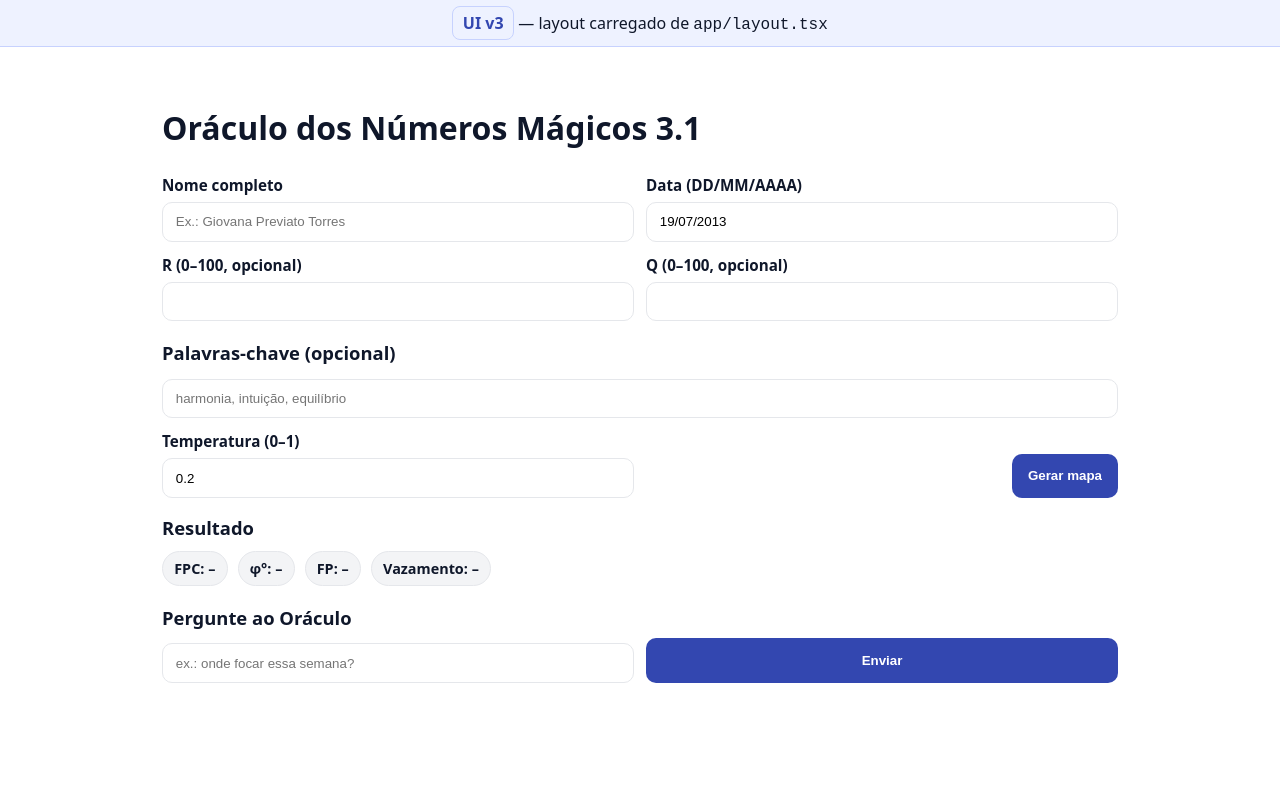
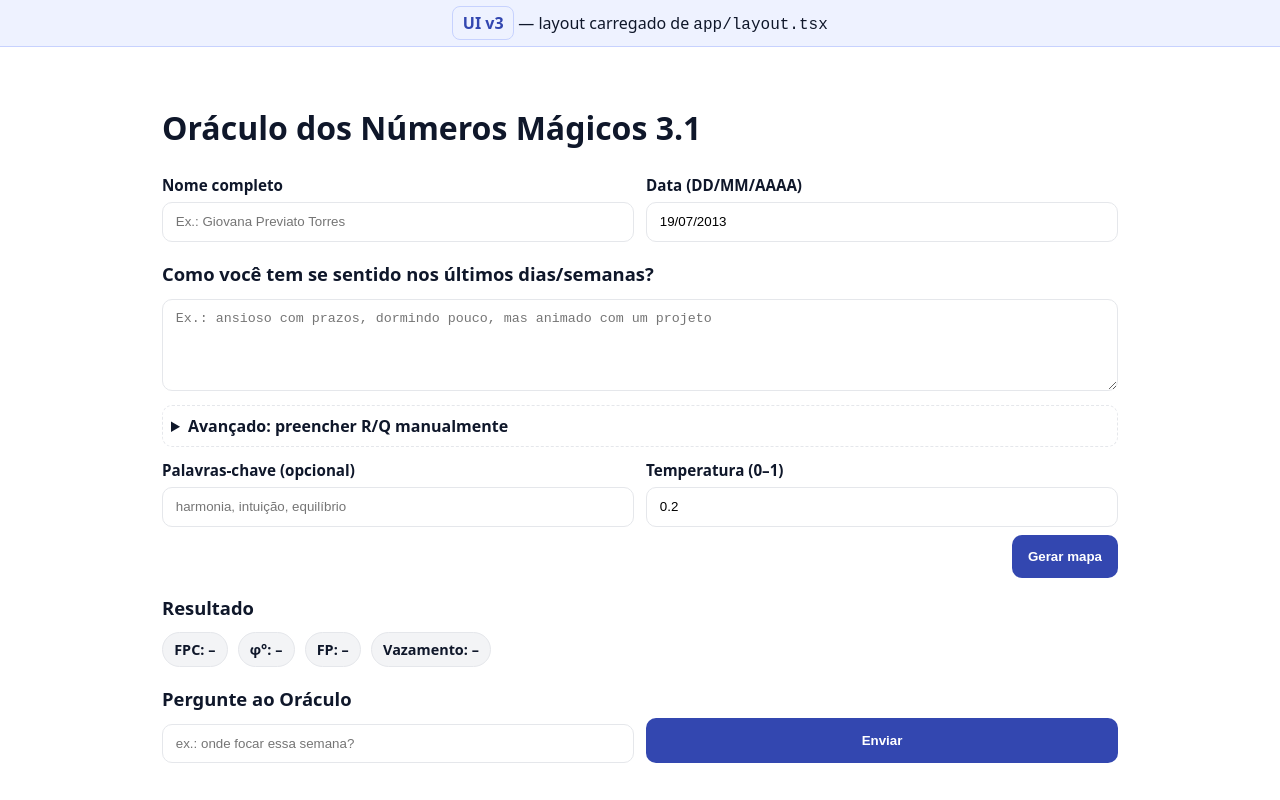
Before and after one commit to raydatorre/Novera, a Next.js app: page / in a window 1280 px wide. Built offline with nearby package versions, Linux system fonts and the light colour scheme.

Commit message:
Update page.tsx

```diff
--- a/app/page.tsx
+++ b/app/page.tsx
@@ -1,4 +1,3 @@
-// app/page.tsx
 'use client';
 import React, { useEffect, useState } from 'react';
 
@@ -18,28 +17,25 @@ type Reading = {
 };
 
 export default function Page() {
-  // Form
   const [fullName, setFullName] = useState('');
   const [dob, setDob] = useState('19/07/2013');
-  const [feel, setFeel] = useState('');
-  const [R, setR] = useState<string>('');          // opcional
-  const [Q, setQ] = useState<string>('');          // opcional
+  const [feel, setFeel] = useState(''); // como você tem se sentido
+  const [R, setR] = useState<string>(''); // manual opcional
+  const [Q, setQ] = useState<string>(''); // manual opcional
   const [kw, setKw] = useState('');
   const [temp, setTemp] = useState(0.2);
 
-  // App state
   const [loading, setLoading] = useState(false);
   const [error, setError] = useState<string | null>(null);
+
   const [reading, setReading] = useState<Reading | null>(null);
   const [history, setHistory] = useState<Msg[]>([]);
   const [chat, setChat] = useState('');
+
   const [recalc, setRecalc] = useState<{ FPC: number; phi_deg: number; FP: number } | null>(null);
   const [raw, setRaw] = useState<any>(null);
 
-  // restore
-  useEffect(() => {
-    try { const saved = localStorage.getItem('oraculo:last'); if (saved) setReading(JSON.parse(saved)); } catch {}
-  }, []);
+  useEffect(() => { try { const s = localStorage.getItem('oraculo:last'); if (s) setReading(JSON.parse(s)); } catch {} }, []);
   useEffect(() => { if (reading) localStorage.setItem('oraculo:last', JSON.stringify(reading)); }, [reading]);
 
   async function generate() {
@@ -50,8 +46,8 @@ export default function Page() {
         body: JSON.stringify({
           full_name: fullName,
           dob_DDMMYYYY: dob,
-          feelings: feel,
-          R: R.trim() ? Number(R) : null,
+          feelings: feel,                 // <<< estimador de R/Q
+          R: R.trim() ? Number(R) : null, // opcional manual
           Q: Q.trim() ? Number(Q) : null,
           keywords: kw,
           temperature: temp
@@ -61,7 +57,7 @@ export default function Page() {
       if (j.error) throw new Error(j.detail || 'Falha');
       setReading(j);
       setRaw(j.raw_model ?? null);
-    } catch (e: any) {
+    } catch (e:any) {
       setError(e?.message || 'Erro ao gerar');
     } finally { setLoading(false); }
   }
@@ -82,49 +78,55 @@ export default function Page() {
         setReading(r => r ? { ...r, metrics: { ...r.metrics, ...j.updated.metrics } } : r);
       }
     } catch {
-      setHistory(h => [...h, { role: 'assistant', content: 'Falha ao responder.' }]);
+      setHistory(h => [...h, { role:'assistant', content:'Falha ao responder.' }]);
     }
   }
 
   const m = reading?.metrics || {};
+
   return (
     <div className="container">
       <h1>Oráculo dos Números Mágicos 3.1</h1>
 
       <div className="grid g2" style={{ marginTop: 12 }}>
         <label>Nome completo
-          <input className="inp" value={fullName} onChange={e => setFullName(e.target.value)} placeholder="Ex.: Giovana Previato Torres" />
+          <input className="inp" value={fullName} onChange={e=>setFullName(e.target.value)} placeholder="Ex.: Giovana Previato Torres" />
         </label>
         <label>Data (DD/MM/AAAA)
-          <input className="inp" value={dob} onChange={e => setDob(e.target.value)} placeholder="19/07/2013" />
+          <input className="inp" value={dob} onChange={e=>setDob(e.target.value)} placeholder="19/07/2013" />
         </label>
       </div>
 
+      <label className="sectionTitle">Como você tem se sentido nos últimos dias/semanas?</label>
+      <textarea className="txt" rows={3} value={feel} onChange={e=>setFeel(e.target.value)} placeholder="Ex.: ansioso com prazos, dormindo pouco, mas animado com um projeto" />
+
+      <details style={{ marginTop: 8 }}>
+        <summary>Avançado: preencher R/Q manualmente</summary>
+        <div className="grid g2" style={{ marginTop: 12 }}>
+          <label>R (0–100)
+            <input className="inp" type="number" min={0} max={100} value={R} onChange={e=>setR(e.target.value)} />
+          </label>
+          <label>Q (0–100)
+            <input className="inp" type="number" min={0} max={100} value={Q} onChange={e=>setQ(e.target.value)} />
+          </label>
+        </div>
+      </details>
+
       <div className="grid g2" style={{ marginTop: 12 }}>
-        <label>R (0–100, opcional)
-          <input className="inp" type="number" min={0} max={100} value={R} onChange={e => setR(e.target.value)} />
+        <label>Palavras-chave (opcional)
+          <input className="inp" value={kw} onChange={e=>setKw(e.target.value)} placeholder="harmonia, intuição, equilíbrio" />
         </label>
-        <label>Q (0–100, opcional)
-          <input className="inp" type="number" min={0} max={100} value={Q} onChange={e => setQ(e.target.value)} />
+        <label>Temperatura (0–1)
+          <input className="inp" type="number" step={0.1} min={0} max={1} value={temp} onChange={e=>setTemp(Number(e.target.value))} />
         </label>
       </div>
 
-      <label className="sectionTitle" style={{ display: 'block' }}>Palavras-chave (opcional)</label>
-      <input className="inp" value={kw} onChange={e => setKw(e.target.value)} placeholder="harmonia, intuição, equilíbrio" />
-
-      <div className="grid g2" style={{ marginTop: 12 }}>
-        <label>Temperatura (0–1)
-          <input className="inp" type="number" step={0.1} min={0} max={1} value={temp} onChange={e => setTemp(Number(e.target.value))} />
-        </label>
-        <div className="row" style={{ justifyContent: 'flex-end', alignSelf: 'end' }}>
-          <button className="btn" onClick={generate} disabled={loading}>{loading ? 'Gerando…' : 'Gerar mapa'}</button>
-          {error && <span style={{ color: '#c00', marginLeft: 10 }}>{error}</span>}
-        </div>
+      <div className="row" style={{ justifyContent:'flex-end', marginTop: 8 }}>
+        <button className="btn" onClick={generate} disabled={loading}>{loading ? 'Gerando…' : 'Gerar mapa'}</button>
+        {error && <span style={{ color:'#c00', marginLeft:10 }}>{error}</span>}
       </div>
 
       <h2 className="sectionTitle" style={{ marginTop: 16 }}>Resultado</h2>
-
-      {/* chips de métricas */}
       <div className="chips">
         <span className="chip">FPC: {m.FPC ?? '–'}</span>
         <span className="chip">φ°: {m.phi_deg ?? '–'}</span>
@@ -139,35 +141,33 @@ export default function Page() {
           <div className="card"><h3>Energia (DC/AC)</h3><p>{reading.block_C_energy || ''}</p></div>
           <div className="card"><h3>Esotérico</h3><p>{reading.block_D_esoteric || ''}</p></div>
 
-          <div className="card" style={{ gridColumn: '1 / -1' }}>
+          <div className="card" style={{ gridColumn:'1 / -1' }}>
             <h3>Tríptico</h3>
-            <pre style={{ whiteSpace: 'pre-wrap' }}>
+            <pre style={{ whiteSpace:'pre-wrap' }}>
 ELI5: {reading.block_E_triptych?.eli5 || ''}
 Scientist: {reading.block_E_triptych?.scientist || ''}
 Poet: {reading.block_E_triptych?.poet || ''}
             </pre>
           </div>
 
-          <div className="card" style={{ gridColumn: '1 / -1' }}>
+          <div className="card" style={{ gridColumn:'1 / -1' }}>
             <h3>Métricas (JSON)</h3>
-            <pre style={{ whiteSpace: 'pre-wrap' }}>{JSON.stringify(m, null, 2)}</pre>
+            <pre style={{ whiteSpace:'pre-wrap' }}>{JSON.stringify(m, null, 2)}</pre>
           </div>
 
-          <div className="card" style={{ gridColumn: '1 / -1' }}>
+          <div className="card" style={{ gridColumn:'1 / -1' }}>
             <h3>Diagnóstico</h3>
             <p>{reading.diagnostic?.summary || '—'}</p>
             {Array.isArray(reading.diagnostic?.actions) && reading.diagnostic!.actions!.length > 0 && (
-              <ul>
-                {reading.diagnostic!.actions!.map((a, i) => <li key={i}>{a}</li>)}
-              </ul>
+              <ul>{reading.diagnostic!.actions!.map((a,i)=><li key={i}>{a}</li>)}</ul>
             )}
           </div>
 
           {raw && (
-            <div className="card" style={{ gridColumn: '1 / -1' }}>
+            <div className="card" style={{ gridColumn:'1 / -1' }}>
               <details>
                 <summary>RAW (debug)</summary>
-                <pre style={{ whiteSpace: 'pre-wrap' }}>{JSON.stringify(raw, null, 2)}</pre>
+                <pre style={{ whiteSpace:'pre-wrap' }}>{JSON.stringify(raw, null, 2)}</pre>
               </details>
             </div>
           )}
@@ -176,16 +176,18 @@ Poet: {reading.block_E_triptych?.poet || ''}
 
       <h2 className="sectionTitle">Pergunte ao Oráculo</h2>
       <div className="grid g2">
-        <input className="inp" value={chat} onChange={e => setChat(e.target.value)} placeholder="ex.: onde focar essa semana?" />
+        <input className="inp" value={chat} onChange={e=>setChat(e.target.value)} placeholder="ex.: onde focar essa semana?" />
         <button className="btn" onClick={sendChat}>Enviar</button>
       </div>
 
       {!!history.length && (
         <div className="card" style={{ marginTop: 12 }}>
-          {history.map((m, i) => (
+          {history.map((m,i)=>(
             <p key={i}><b>{m.role === 'user' ? 'Você' : 'Oráculo'}:</b> {m.content}</p>
           ))}
-          {recalc && <p style={{ color: '#3347B0', fontWeight: 700 }}>Recalibrado agora → FPC {recalc.FPC} • φ° {recalc.phi_deg} • FP {recalc.FP}</p>}
+          {recalc && <p style={{ color:'#3347B0', fontWeight:700 }}>
+            Recalibrado agora → FPC {recalc.FPC} • φ° {recalc.phi_deg} • FP {recalc.FP}
+          </p>}
         </div>
       )}
     </div>
```
